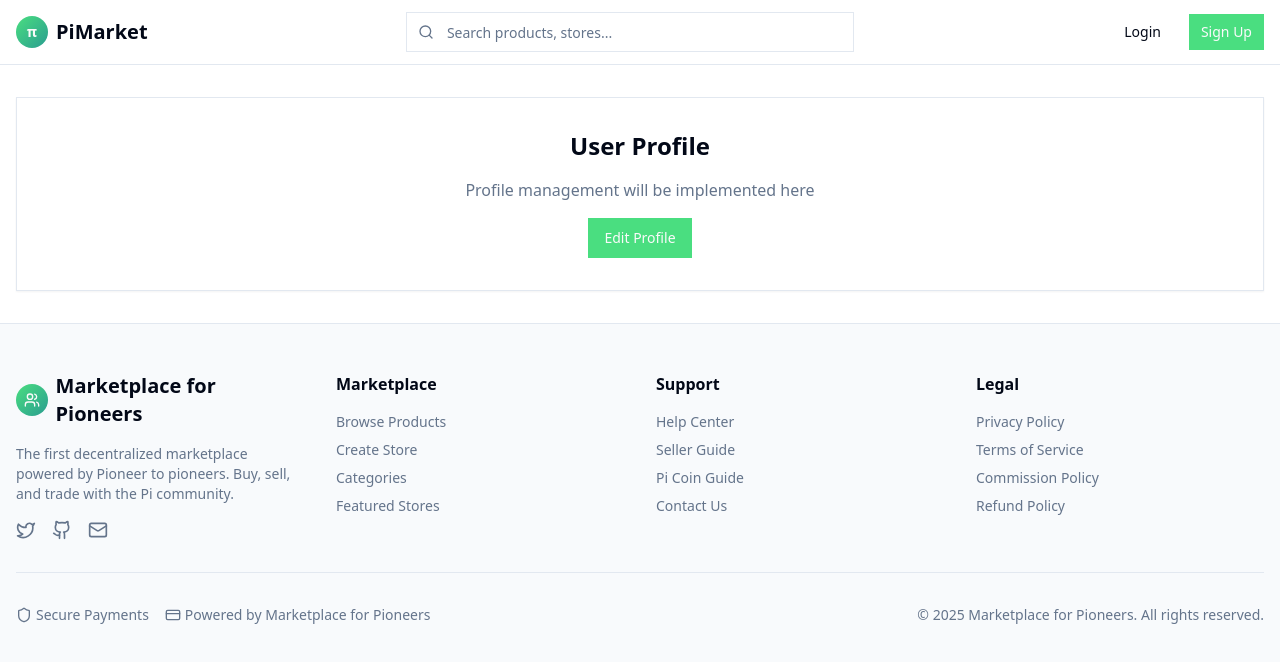
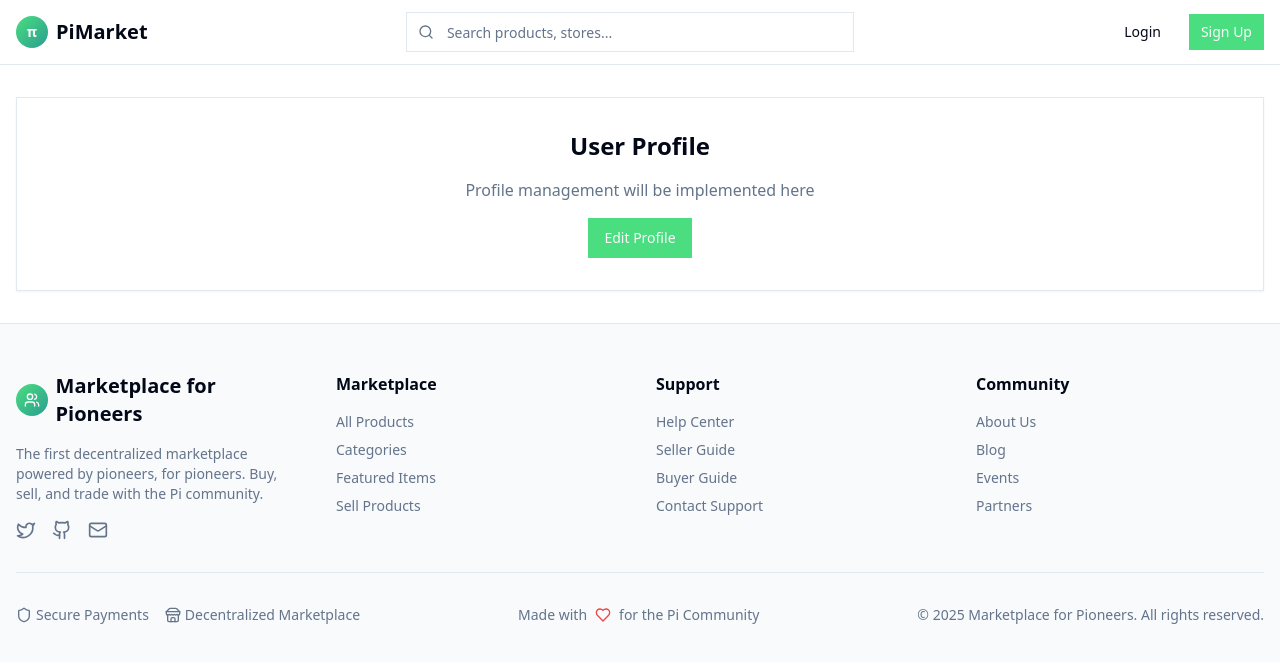
Before and after one commit to geotip2/marketplace-for-pi-, a React (Vite) app: page /profile in a window 1280 px wide. Shown: the top 662 px of the page. Built offline with nearby package versions, Linux system fonts and the light colour scheme.

Commit message:
Update Footer.tsx

```diff
--- a/src/components/layout/Footer.tsx
+++ b/src/components/layout/Footer.tsx
@@ -1,5 +1,5 @@
 import { Link } from 'react-router-dom';
-import { Github, Twitter, Mail, Shield, CreditCard, Users } from 'lucide-react';
+import { Github, Twitter, Mail, Shield, CreditCard, Users, Store, Heart } from 'lucide-react';
 
 const Footer = () => {
   return (
@@ -15,16 +15,16 @@ const Footer = () => {
               <span className="text-xl font-bold text-foreground">Marketplace for Pioneers</span>
             </div>
             <p className="text-muted-foreground text-sm">
-              The first decentralized marketplace powered by Pioneer to pioneers. Buy, sell, and trade with the Pi community.
+              The first decentralized marketplace powered by pioneers, for pioneers. Buy, sell, and trade with the Pi community.
             </p>
             <div className="flex space-x-4">
-              <a href="#" className="text-muted-foreground hover:text-primary transition-colors">
+              <a href="#" className="text-muted-foreground hover:text-primary transition-colors" aria-label="Twitter">
                 <Twitter className="w-5 h-5" />
               </a>
-              <a href="#" className="text-muted-foreground hover:text-primary transition-colors">
+              <a href="#" className="text-muted-foreground hover:text-primary transition-colors" aria-label="GitHub">
                 <Github className="w-5 h-5" />
               </a>
-              <a href="#" className="text-muted-foreground hover:text-primary transition-colors">
+              <a href="#" className="text-muted-foreground hover:text-primary transition-colors" aria-label="Email">
                 <Mail className="w-5 h-5" />
               </a>
             </div>
@@ -35,24 +35,24 @@ const Footer = () => {
             <h3 className="font-semibold text-foreground">Marketplace</h3>
             <ul className="space-y-2 text-sm">
               <li>
-                <Link to="/search" className="text-muted-foreground hover:text-primary transition-colors">
-                  Browse Products
+                <Link to="/products" className="text-muted-foreground hover:text-primary transition-colors">
+                  All Products
                 </Link>
               </li>
               <li>
-                <Link to="/create-store" className="text-muted-foreground hover:text-primary transition-colors">
-                  Create Store
+                <Link to="/categories" className="text-muted-foreground hover:text-primary transition-colors">
+                  Categories
                 </Link>
               </li>
               <li>
-                <a href="#" className="text-muted-foreground hover:text-primary transition-colors">
-                  Categories
-                </a>
+                <Link to="/featured" className="text-muted-foreground hover:text-primary transition-colors">
+                  Featured Items
+                </Link>
               </li>
               <li>
-                <a href="#" className="text-muted-foreground hover:text-primary transition-colors">
-                  Featured Stores
-                </a>
+                <Link to="/sell" className="text-muted-foreground hover:text-primary transition-colors">
+                  Sell Products
+                </Link>
               </li>
             </ul>
           </div>
@@ -62,51 +62,51 @@ const Footer = () => {
             <h3 className="font-semibold text-foreground">Support</h3>
             <ul className="space-y-2 text-sm">
               <li>
-                <a href="#" className="text-muted-foreground hover:text-primary transition-colors">
+                <Link to="/help" className="text-muted-foreground hover:text-primary transition-colors">
                   Help Center
-                </a>
+                </Link>
               </li>
               <li>
-                <a href="#" className="text-muted-foreground hover:text-primary transition-colors">
+                <Link to="/seller-guide" className="text-muted-foreground hover:text-primary transition-colors">
                   Seller Guide
-                </a>
+                </Link>
               </li>
               <li>
-                <a href="#" className="text-muted-foreground hover:text-primary transition-colors">
-                  Pi Coin Guide
-                </a>
+                <Link to="/buyer-guide" className="text-muted-foreground hover:text-primary transition-colors">
+                  Buyer Guide
+                </Link>
               </li>
               <li>
-                <a href="#" className="text-muted-foreground hover:text-primary transition-colors">
-                  Contact Us
-                </a>
+                <Link to="/contact" className="text-muted-foreground hover:text-primary transition-colors">
+                  Contact Support
+                </Link>
               </li>
             </ul>
           </div>
 
-          {/* Legal */}
+          {/* Community */}
           <div className="space-y-4">
-            <h3 className="font-semibold text-foreground">Legal</h3>
+            <h3 className="font-semibold text-foreground">Community</h3>
             <ul className="space-y-2 text-sm">
               <li>
-                <a href="#" className="text-muted-foreground hover:text-primary transition-colors">
-                  Privacy Policy
-                </a>
+                <Link to="/about" className="text-muted-foreground hover:text-primary transition-colors">
+                  About Us
+                </Link>
               </li>
               <li>
-                <a href="#" className="text-muted-foreground hover:text-primary transition-colors">
-                  Terms of Service
-                </a>
+                <Link to="/blog" className="text-muted-foreground hover:text-primary transition-colors">
+                  Blog
+                </Link>
               </li>
               <li>
-                <a href="#" className="text-muted-foreground hover:text-primary transition-colors">
-                  Commission Policy
-                </a>
+                <Link to="/events" className="text-muted-foreground hover:text-primary transition-colors">
+                  Events
+                </Link>
               </li>
               <li>
-                <a href="#" className="text-muted-foreground hover:text-primary transition-colors">
-                  Refund Policy
-                </a>
+                <Link to="/partners" className="text-muted-foreground hover:text-primary transition-colors">
+                  Partners
+                </Link>
               </li>
             </ul>
           </div>
@@ -121,9 +121,14 @@ const Footer = () => {
                 <span>Secure Payments</span>
               </div>
               <div className="flex items-center space-x-1">
-                <CreditCard className="w-4 h-4" />
-                <span>Powered by Marketplace for Pioneers</span>
+                <Store className="w-4 h-4" />
+                <span>Decentralized Marketplace</span>
               </div>
+            </div>
+            <div className="flex items-center space-x-2 text-sm text-muted-foreground">
+              <span>Made with</span>
+              <Heart className="w-4 h-4 text-red-500" />
+              <span>for the Pi Community</span>
             </div>
             <p className="text-sm text-muted-foreground">
               © 2025 Marketplace for Pioneers. All rights reserved.
```
